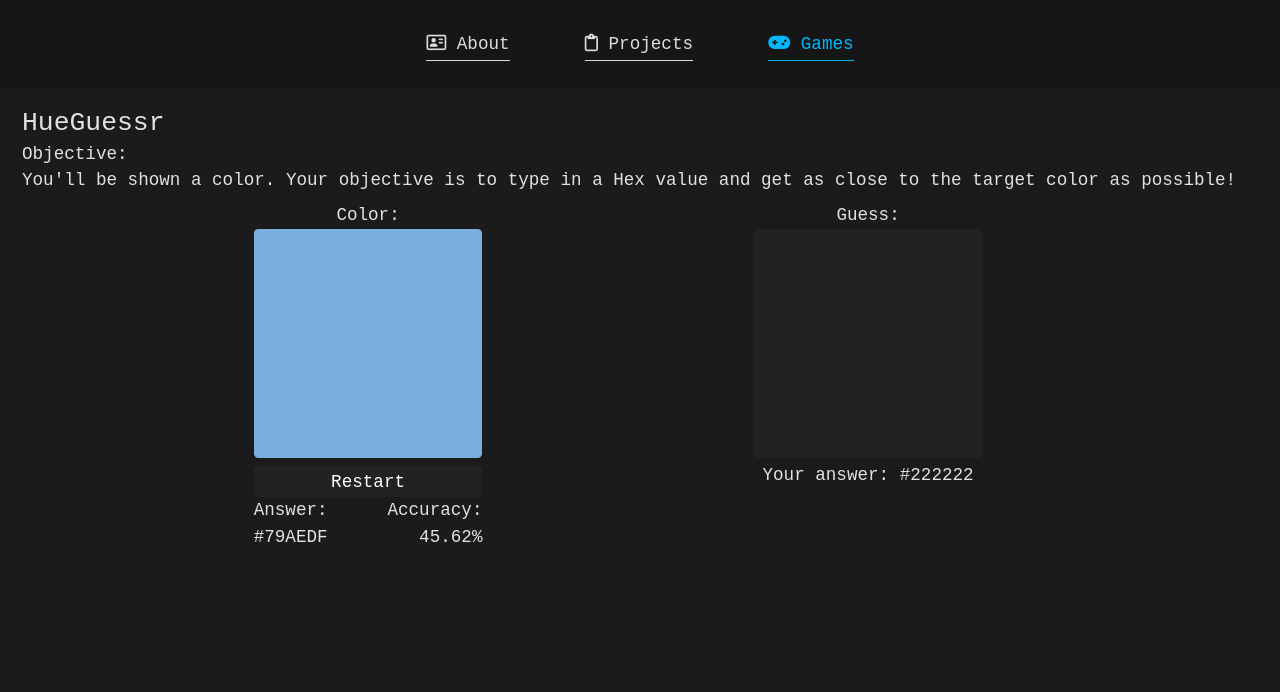
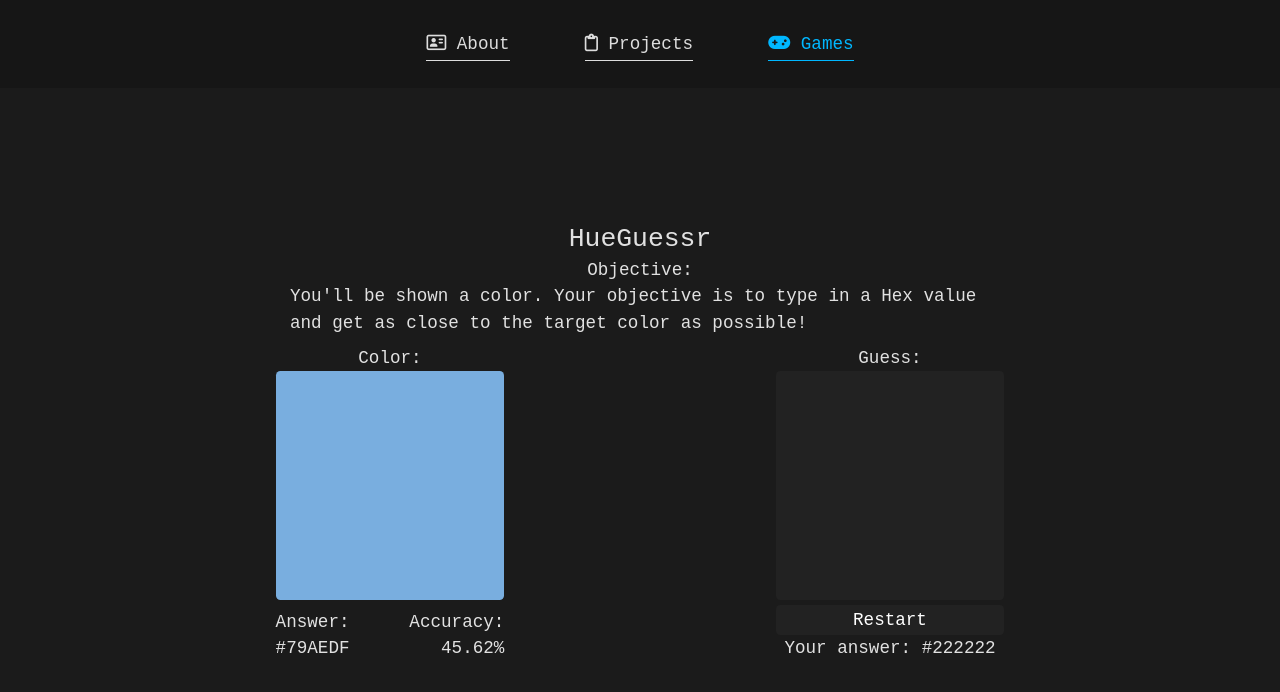
Before and after one commit to Lancito01/lancito01.dev, a React (Vite) app: page /games/hueguessr in a window 1280 px wide. Both pictures are taken after a click on the button "Guess". Shown: the top 692 px of the page. Built offline with nearby package versions, Linux system fonts and the light colour scheme.

Commit message:
centered hueguessr (new look?)

```diff
--- a/src/pages/HueGuessr/HueGuessr.jsx
+++ b/src/pages/HueGuessr/HueGuessr.jsx
@@ -60,23 +60,17 @@ const HueGuessr = () => {
     }
 
     return (
-        <div className="hueguessr-wrapper pt-4">
-            <h1 className='margin-left text-2xl ml-5'>HueGuessr</h1>
-            <div className="description margin-left ml-5">
-                <h4>Objective:</h4>
+        <div className="hueguessr-wrapper pt-4 w-full h-fit m-auto">
+            <h1 className='text-2xl w-fit mx-auto'>HueGuessr</h1>
+            <div className="description mx-auto">
+                <h4 className='w-fit m-auto '>Objective:</h4>
                 <p>You&apos;ll be shown a color. Your objective is to type in a Hex value and get as close to the target color as possible!</p>
             </div>
-            <div className='game flex flex-col sm:flex-row pt-2'>
-                <div className='hint flex flex-col items-center pb-5 mx-auto'>
+            <div className='game m-auto flex flex-col sm:flex-row pt-2'>
+                <div className='hint w-1/2 flex flex-col items-center pb-5 mx-auto'>
                     <h3>Color:</h3>
                     <div className='color-box w-full rounded' style={{ backgroundColor: color }}></div>
                     <div className='answer pt-2 flex flex-col'>
-                        {guessed && (<button className='restart-button rounded h-7' onClick={() => {
-                            setGuessed(false)
-                            getNewColor()
-                            setGuessedColor('#222222')
-                            setHueGuess('#222222')
-                        }}>Restart</button>)}
                         {guessed && (<div className='stats flex'>
                             <p>Answer: {color}</p>
                             <p className='text-right'>Accuracy: {accuracy}%</p>
@@ -86,12 +80,18 @@ const HueGuessr = () => {
                 <div className='input flex flex-col items-center mx-auto'>
                     <h3>Guess:</h3>
                     <div className='color-box w-full rounded' style={{ backgroundColor: guessedColor }}></div>
-                    <div className='submit-guess pt-1'>
+                    <div className='flex flex-col w-full submit-guess pt-1'>
+                        {guessed && (<button className='restart-button rounded h-7' onClick={() => {
+                            setGuessed(false)
+                            getNewColor()
+                            setGuessedColor('#222222')
+                            setHueGuess('#222222')
+                        }}>Restart</button>)}
                         {!guessed && (<form onSubmit={handleFormSubmit} className='flex h-7 justify-between'>
                             <input onChange={onInputChange} value={hueGuess} maxLength={7} className='rounded h-full mt-0.5 pl-1 pb-0.5' />
                             <button type="submit" className='rounded h-full mt-0.5'>Guess</button>
                         </form>)}
-                        {guessed && (<p>
+                        {guessed && (<p className='text-center'>
                             Your answer: {hueGuess}
                         </p>)}
                     </div>
--- a/src/pages/HueGuessr/HueGuessr.scss
+++ b/src/pages/HueGuessr/HueGuessr.scss
@@ -1,6 +1,9 @@
 .hueguessr-wrapper {
+    .description {
+        max-width: 700px;
+    }
+
     .game {
-        margin: 0 auto;
         max-width: 1000px;
 
         .color-box {
@@ -8,15 +11,9 @@
         }
 
         .hint {
-            width: 50%;
             max-width: 13rem;
 
-            .answer {
-                .restart-button {
-                    color: white;
-                    background-color: #222222;
-                }
-            }
+            .answer {}
         }
 
         .input {
@@ -24,6 +21,11 @@
             max-width: 13rem;
 
             .submit-guess {
+                .restart-button {
+                    color: white;
+                    background-color: #222222;
+                }
+
                 form {
                     input {
                         width: 60%;
```
